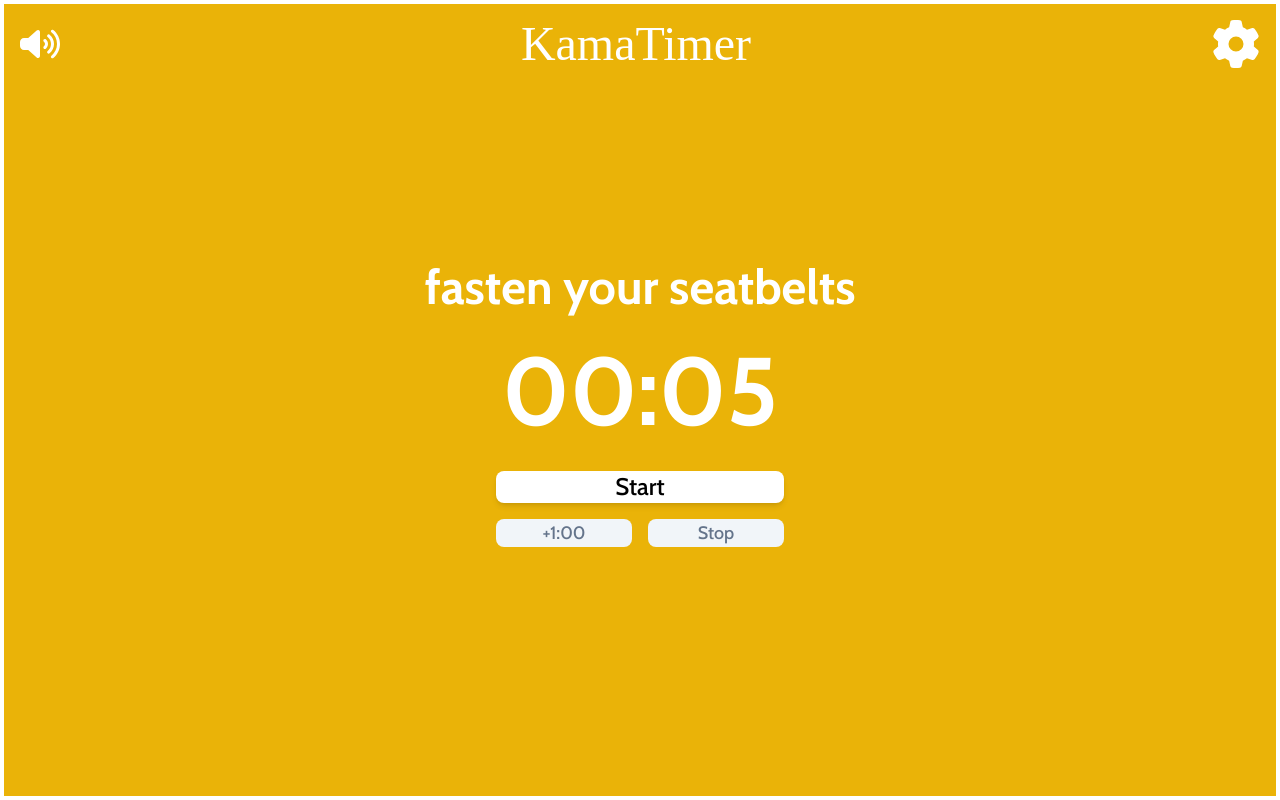
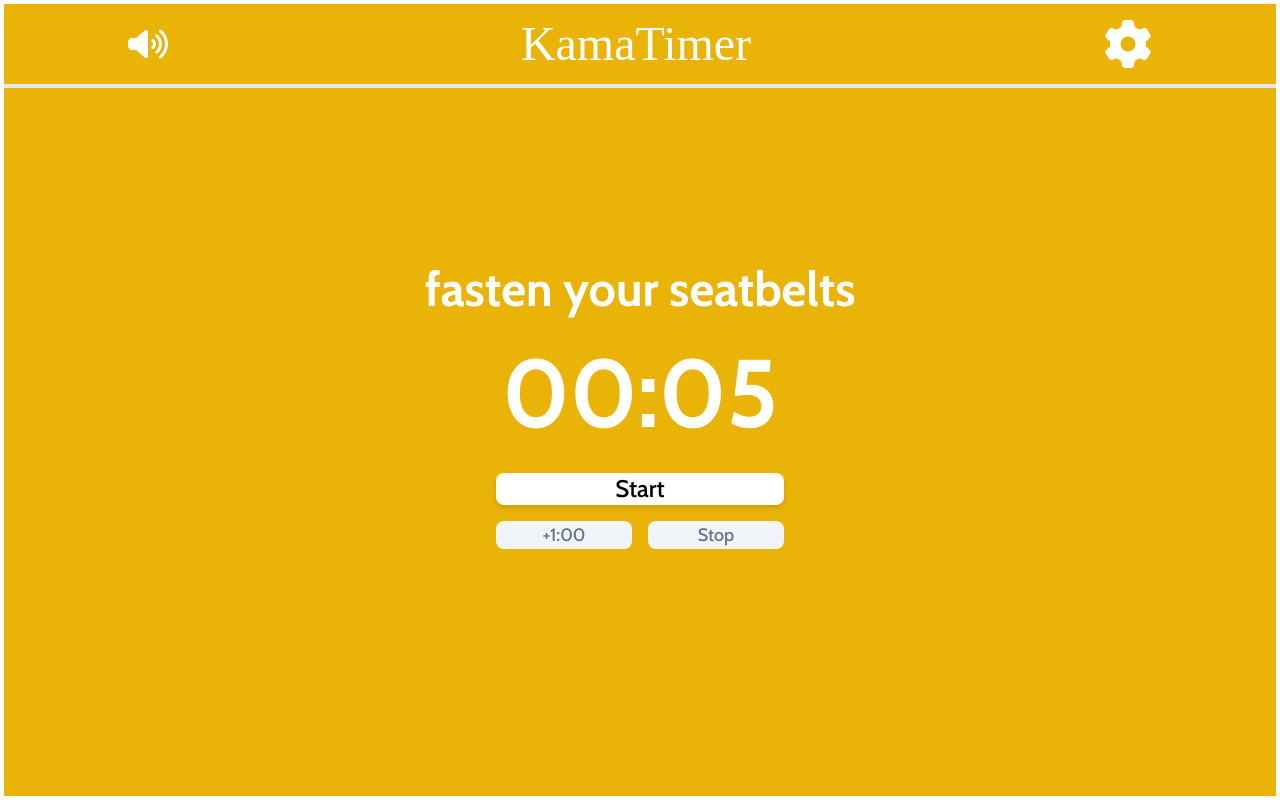
Before and after one commit to IanLuong/kamatimer, a React (Create React App) app: page / in a window 1280 px wide. Built offline with nearby package versions, Linux system fonts and the light colour scheme; no server answers; the HTML template or start-up script is replaced by a standard one; a web font is replaced by a local one.

Commit message:
Adjust styling

```diff
--- a/src/App.tsx
+++ b/src/App.tsx
@@ -127,7 +127,7 @@
   return (
     <div className={settings.darkMode ? "dark" : ""}>
       <div
-        className={`w-full h-screen ${backgroundColor} border-4 border-white dark:bg-raisin dark:border-eerie ${
+        className={`w-full h-screen min-h-[650px] ${backgroundColor} border-4 border-white dark:bg-raisin dark:border-eerie ${
           mode === Mode.ACTIVE
             ? "dark:text-red-500"
             : mode === Mode.INACTIVE
--- a/src/components/Navbar.tsx
+++ b/src/components/Navbar.tsx
@@ -1,4 +1,3 @@
-// import { faGithub } from "@fortawesome/free-brands-svg-icons"
 import {
   faGear,
   faVolumeMute,
@@ -29,23 +28,28 @@
   }
 
   return (
-    <nav className="w-full p-4 flex justify-between items-center text-white dark:text-inherit">
+    <div className="w-full p-4 text-white dark:text-inherit border-b-4 dark:bg-eerie">
+      <nav className="max-w-5xl mx-auto flex justify-between items-center">
+        <div>
           <button onClick={toggleMute}>
             <FontAwesomeIcon
               className="navbar-icon w-10 dark:text-inherit"
               icon={props.settings.isMuted ? faVolumeMute : faVolumeUp}
             />
           </button>
+        </div>
         <h4 className="font-dynapuff text-4xl md:text-5xl font-medium">
           KamaTimer
         </h4>
-      {/* <FontAwesomeIcon
-          className="text-5xl text-gray-800 cursor-pointer mx-auto"
-          icon={faGithub}
-        /> */}
+        <div>
           <button onClick={() => props.setIsSettingsVisible(true)}>
-        <FontAwesomeIcon className="navbar-icon dark:text-inherit" icon={faGear} />
+            <FontAwesomeIcon
+              className="navbar-icon dark:text-inherit"
+              icon={faGear}
+            />
           </button>
+        </div>
       </nav>
+    </div>
   )
 }
--- a/src/index.css
+++ b/src/index.css
@@ -10,7 +10,7 @@
 
   .timer-button {
     @apply shadow-md bg-white w-20 rounded-lg text-lg cursor-pointer
-    hover:bg-black hover:text-white
+    hover:bg-gray-800 hover:text-white
     disabled:bg-slate-100 disabled:text-slate-500 disabled:border-slate-200 disabled:shadow-none disabled:cursor-default
     dark:bg-gunmetal dark:hover:text-slate-200 dark:hover:bg-hoverblack
     dark:disabled:bg-eerie dark:disabled:hover:text-slate-500
```
Lines whose indentation alone changed are shown as unchanged.
